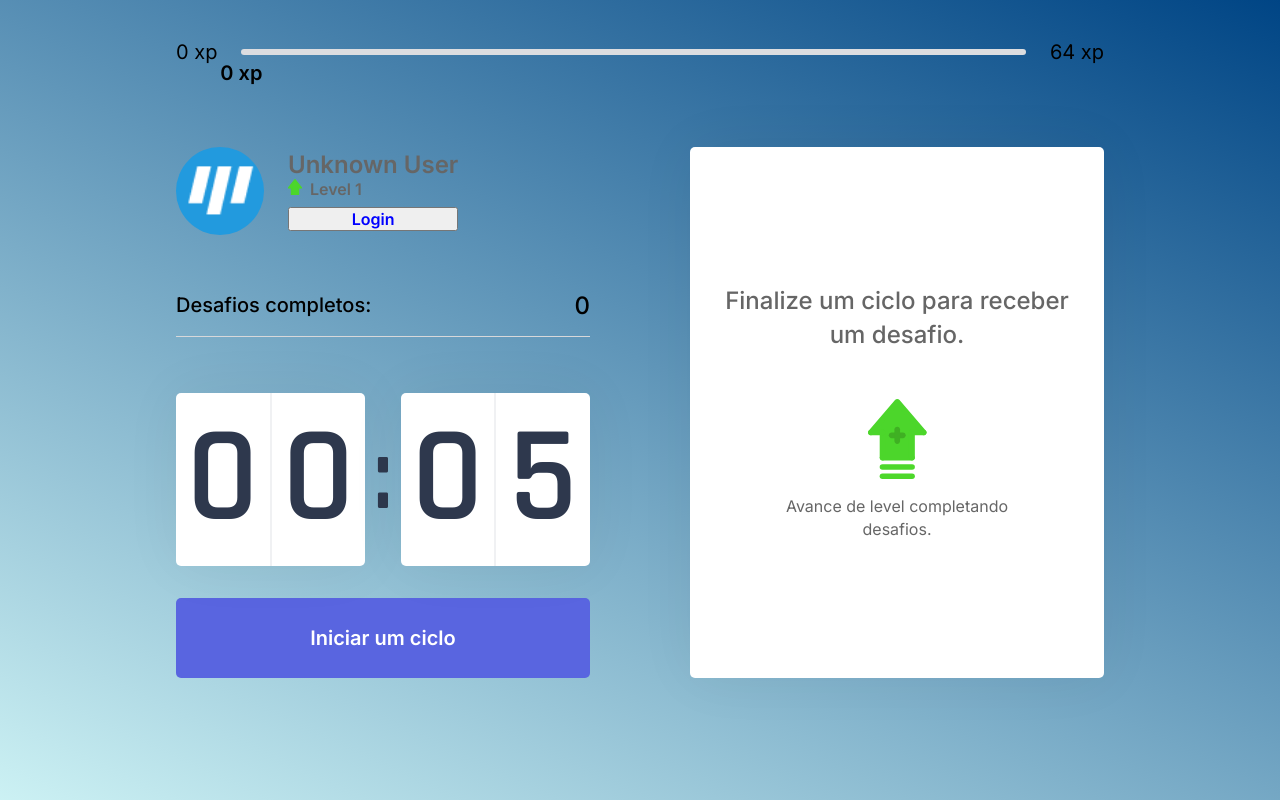
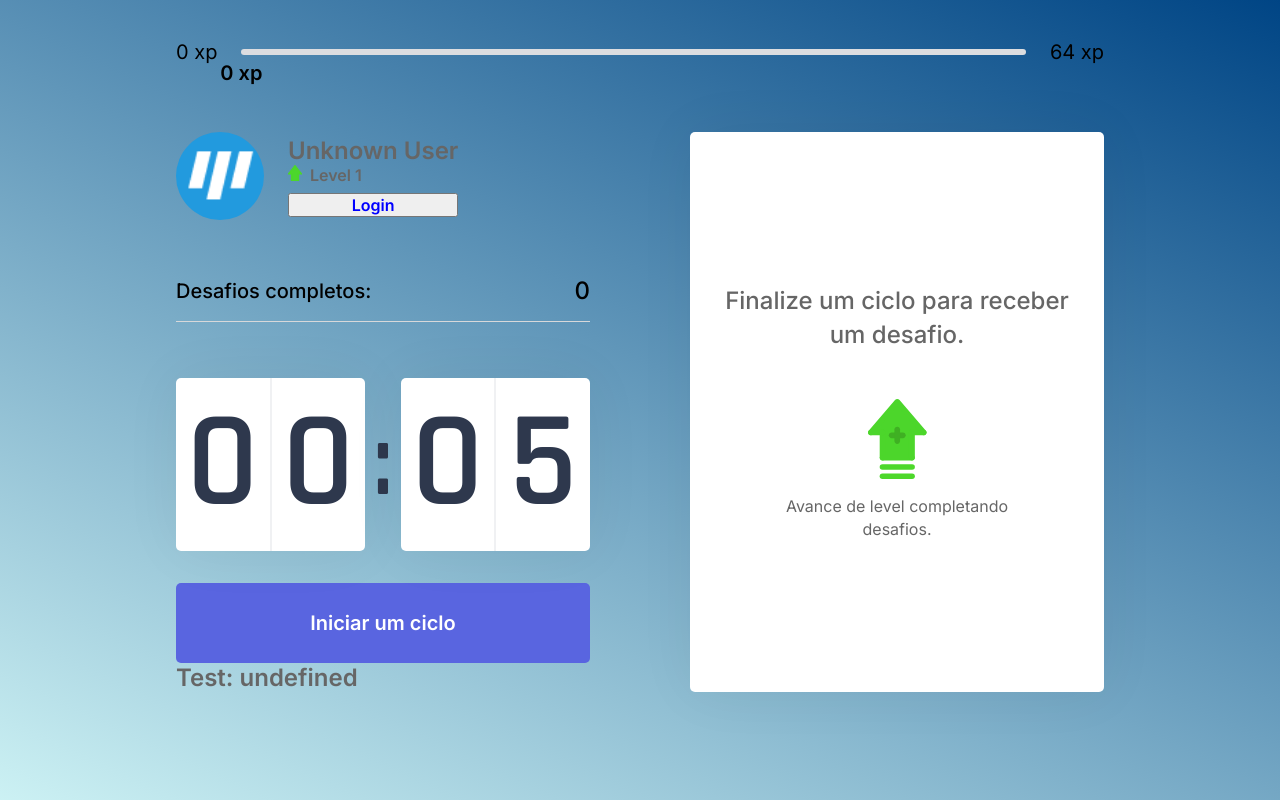
Before and after one commit to vagner-vengue/shakeit-next, a Next.js app: page / in a window 1280 px wide. Built offline with nearby package versions, Linux system fonts and the light colour scheme.

Commit message:
Update index.tsx

```diff
--- a/src/pages/index.tsx
+++ b/src/pages/index.tsx
@@ -26,7 +26,7 @@ export default function Home(props: HomeProps) {
     <Auth0Provider
       domain={props.applicationDomain}
       clientId={props.auth0ClientID}
-      redirectUri='http://localhost:3000'
+      redirectUri='https://shakeit-next.vercel.app'
     >
       <ChallengesProvider
         level={props.level}
@@ -48,6 +48,7 @@ export default function Home(props: HomeProps) {
                 <Profile />
                 <CompletedChallenges />
                 <Countdown />
+                <h1>Test: {props.applicationDomain}</h1>
               </div>
 
               <div>
```
